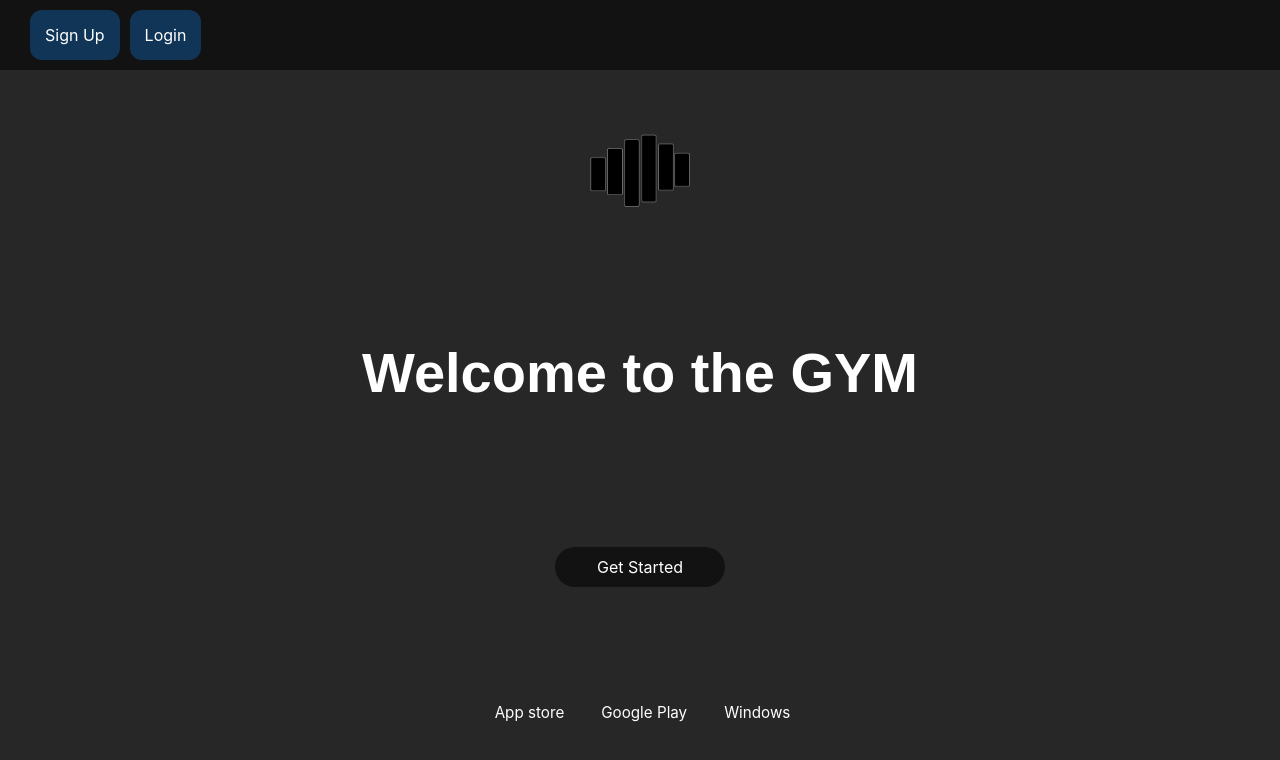
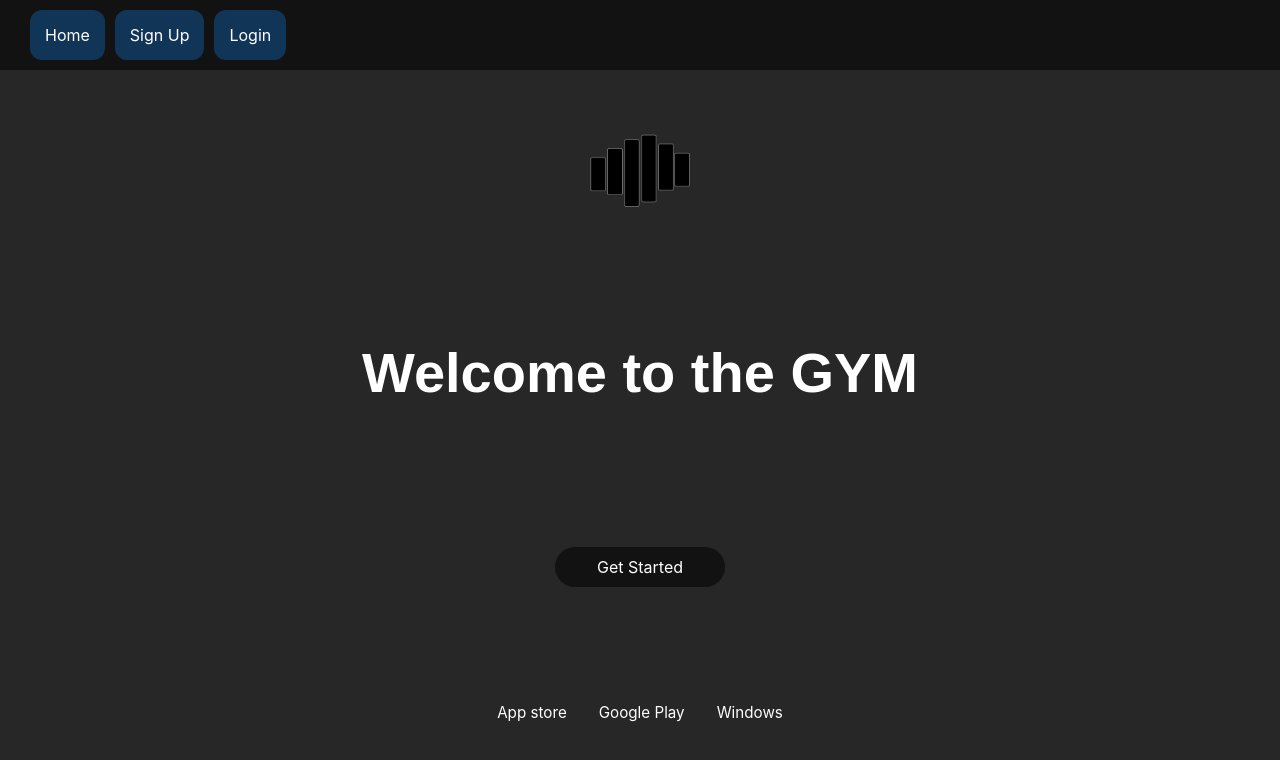
Before and after one commit to mikoogla/workoutApp, a React (Create React App) app in the folder workout-app/: page / in a window 1280 px wide. Shown: the top 760 px of the page. Built offline with nearby package versions, Linux system fonts and the light colour scheme.

Commit message:
fast relocation of "dummy header"

```diff
--- /dev/null
+++ b/workout-app/src/components/LandingPage/header.css
@@ -0,0 +1,74 @@
+.header {
+	margin-bottom: 1rem;
+	height: 100vh;
+}
+.intro-logo {
+	display: flex;
+	position: absolute;
+	top: 1em;
+	bottom: 0;
+	left: 0;
+	right: 0;
+	flex-direction: column;
+	justify-content: space-evenly;
+	align-items: center;
+	text-align: center;
+}
+
+.intro-logo h1 {
+	font-size: 1.8em;
+	font-weight: 900;
+	font-family: "Philosopher", sans-serif;
+	color: var(--brand-color);
+}
+@media (min-width: 768px) {
+	.intro-logo h1 {
+		font-size: 3.5em;
+	}
+}
+.intro-logo h3 {
+	font-size: 1rem;
+	font-weight: 300;
+	color: var(--gray-color-1);
+	margin-bottom: 3em;
+}
+
+.intro-logo img {
+	max-width: 95%;
+	height: auto;
+}
+.company-icons__item + .company-icons__item {
+	margin-left: 1rem;
+}
+@media (min-width: 575px) {
+	.company-icons__item + .company-icons__item {
+		margin-left: 2rem;
+	}
+}
+.company-icons__item i {
+	margin-right: 5px;
+}
+.intro-button {
+	margin-top: 2.3em;
+	margin-bottom: 3em;
+}
+.intro-button a {
+	padding: 0.65em 2.6em;
+	border-radius: 20px;
+	color: var(--font_color);
+	border: 1.8px solid var(--brand-color);
+	background: var(--background_dark);
+	text-decoration: none;
+	transition: all 0.5s;
+}
+
+.company-icons {
+	color: var(--gray-color-2);
+	font-size: 0.95em;
+}
+.company-icons__item {
+	transition: all 0.5s;
+}
+.company-icons__item:hover {
+	cursor: pointer;
+}
--- a/workout-app/src/components/LandingPage/header.js
+++ b/workout-app/src/components/LandingPage/header.js
@@ -1,114 +1,28 @@
-import React from "react";
+import React from "react"
+
+import "./header.css"
 
 const Header = () => {
 	return (
 		<header>
-      <div className="intro-logo" style={{ marginTop: "30px" }}>
+			<div className='intro-logo' style={{ marginTop: "30px" }}>
 				<img
-          alt="ok"
+					alt='ok'
 					src={require("../../assets/images/logo2.png")}
 					width={100}
 				/>
 				<h1>Welcome to the GYM</h1>
-        <div className="intro-button">
-          <a href="/userlogin">Get Started</a>
+				<div className='intro-button'>
+					<a href='/userlogin'>Get Started</a>
 				</div>
-        <div className="company-icons">
-          <span className="company-icons__item">
-            <i className="fab fa-apple" />
-            App store
-          </span>
-          <span className="company-icons__item">
-            <i className="fab fa-google-play" />
-            Google Play
-          </span>
-          <span className="company-icons__item">
-            <i className="fab fa-windows" />
-            Windows
-          </span>
+				<div className='company-icons'>
+					<span className='company-icons__item'>App store</span>
+					<span className='company-icons__item'>Google Play</span>
+					<span className='company-icons__item'>Windows</span>
 				</div>
 			</div>
-
-      <style jsx>{`
-        header {
-          margin-bottom: 1rem;
-          height: 100vh;
-        }
-        .intro-logo {
-          display: flex;
-          position: absolute;
-          top: 1em;
-          bottom: 0;
-          left: 0;
-          right: 0;
-          flex-direction: column;
-          justify-content: space-evenly;
-          align-items: center;
-          text-align: center;
+		</header>
+	)
 }
 
-        .intro-logo h1 {
-          font-size: 1.8em;
-          font-weight: 900;
-          font-family: "Philosopher", sans-serif;
-          color: var(--brand-color);
-        }
-        @media (min-width: 768px) {
-          .intro-logo h1 {
-            font-size: 3.5em;
-          }
-        }
-        .intro-logo h3 {
-          font-size: 1rem;
-          font-weight: 300;
-          color: var(--gray-color-1);
-          margin-bottom: 3em;
-        }
-
-        .intro-logo img {
-          max-width: 95%;
-          height: auto;
-        }
-        .company-icons__item + .company-icons__item {
-          margin-left: 1rem;
-        }
-        @media (min-width: 575px) {
-          .company-icons__item + .company-icons__item {
-            margin-left: 2rem;
-          }
-        }
-        .company-icons__item i {
-          margin-right: 5px;
-        }
-        .intro-button {
-          margin-top: 2.3em;
-          margin-bottom: 3em;
-        }
-        .intro-button a {
-          padding: 0.65em 2.6em;
-          border-radius: 20px;
-          color: var(--font_color);
-          border: 1.8px solid var(--brand-color);
-          background: var(--background_dark);
-          text-decoration: none;
-          transition: all 0.5s;
-        }
-        .intro-button a:hover {
-        }
-
-        .company-icons {
-          color: var(--gray-color-2);
-          font-size: 0.95em;
-        }
-        .company-icons__item {
-          transition: all 0.5s;
-        }
-        .company-icons__item:hover {
-          cursor: pointer;
-        }
-      `}</style>
-    </header>
-  );
-};
-
-export default Header;
+export default Header
--- a/workout-app/src/components/Navbar/NewNavbar.js
+++ b/workout-app/src/components/Navbar/NewNavbar.js
@@ -28,6 +28,7 @@ export default function NewNavbar() {
       <UserNavbar onLogout={handleLogout} />
     ) : (
       <div className={styles.menuitems}>
+        <MenuItem link={"/landingpage"}>Home</MenuItem>
         <MenuItem link={"/sign-up"}>Sign Up</MenuItem>
         <MenuItem link={"/userlogin"}>Login</MenuItem>
       </div>
```
Lines whose indentation alone changed are shown as unchanged.
